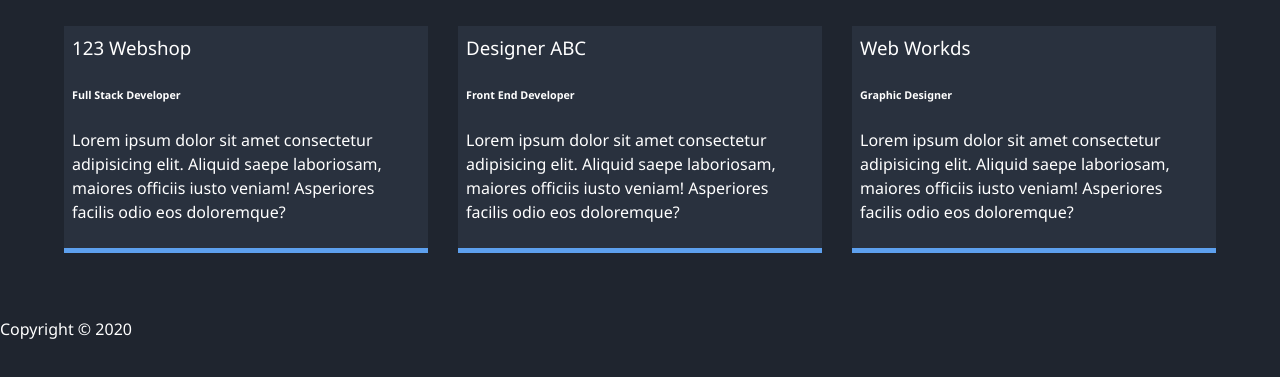
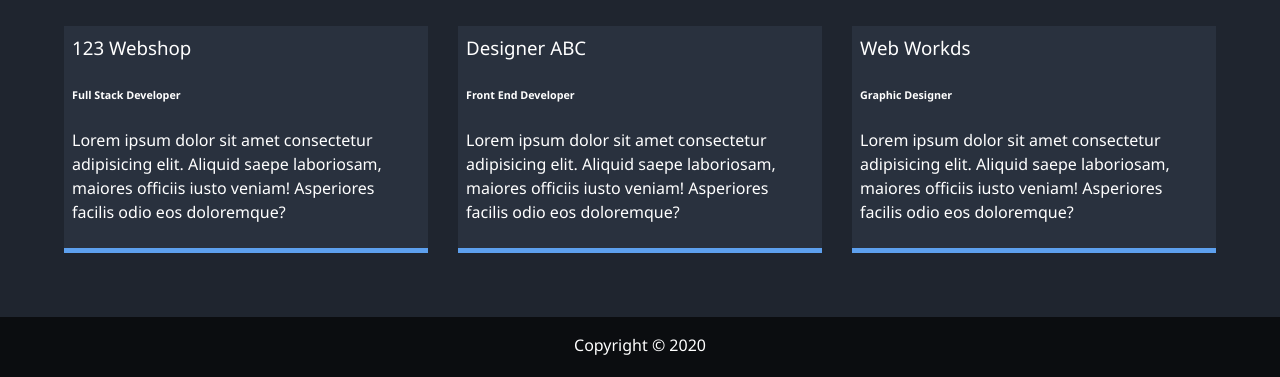
Before and after one commit to JimHotchkiss/my_portfolio, a PHP site: page /dist/about.html in a window 1280 px wide. Shown: the part 544-921 px from the top of the page. Before the commit the page ends 883 px from the top, so only its background shows below. Run offline with PHP 8.4, Linux system fonts and the light colour scheme; some libraries are stand-ins or nearby versions.

Commit message:
Adding styling and functionality to About page. This includes media queries for mobile devices.

```diff
--- a/dist/css/main.css
+++ b/dist/css/main.css
@@ -171,7 +142,7 @@ header {
 
 main {
   padding: 4rem;
-  height: 100%; }
+  min-height: calc(100vh - 60px); }
   main .icon {
     margin-top: 1rem; }
     main .icon a {
@@ -189,27 +160,62 @@ main {
   grid-gap: 30px;
   grid-template-areas: "bioimage bio bio" "job1 job2 job3";
   grid-template-columns: repeat(3, 1fr); }
-
-.bio-image {
+  .about-info .bio-image {
     grid-area: bioimage;
     margin: auto;
     border-radius: 50%;
     border: #5da0ee 3px solid; }
-
-.bio {
+  .about-info .bio {
     grid-area: bio;
     font-size: 1.5rem; }
-
-.job-1 {
+  .about-info .job-1 {
     grid-area: job1; }
-
-.job-2 {
+  .about-info .job-2 {
     grid-area: job2; }
-
-.job-3 {
+  .about-info .job-3 {
     grid-area: job3; }
-
-.job {
+  .about-info .job {
     background: #29313e;
     padding: 0.5rem;
     border-bottom: #5da0ee 5px solid; }
+
+#main-footer {
+  text-align: center;
+  padding: 1rem;
+  background: #0b0d10;
+  color: #ffffff;
+  height: 60px; }
+
+@media screen and (max-width: 768px) {
+  main {
+    align-items: center;
+    text-align: center; }
+    main .lg-heading {
+      line-height: 1;
+      margin-bottom: 1rem; }
+  ul.menu-nav,
+  div.menu-branding {
+    float: none;
+    width: 100%;
+    min-height: 0; }
+    ul.menu-nav.show,
+    div.menu-branding.show {
+      transform: translate3d(0, 0, 0); }
+  .menu-nav {
+    height: 70vh;
+    transform: translate3d(-100%, 0, 0);
+    font-size: 24px; }
+  .menu-branding {
+    height: 25vh;
+    transform: translate3d(100%, 0, 0); }
+    .menu-branding .portrait {
+      background: url("../img/headshotSm.jpg");
+      width: 150px;
+      height: 150px; }
+  .about-info {
+    grid-template-areas: "bioimage" "bio" "job1" "job2" "job3";
+    grid-template-columns: 1fr; } }
+
+@media screen and (max-width: 500px) {
+  main#home h1 {
+    margin-top: 10vh; } }
--- a/scss/_mobile.scss
+++ b/scss/_mobile.scss
@@ -1,11 +1,8 @@
 // XL - Widescreens
-@include mediaXl
-{
-
+@include mediaXl {
 }
 // Lg - Desktops
 @include mediaLg {
-
 }
 // Tablets & Small Laptops
 @include mediaMd {
@@ -19,19 +16,20 @@
     }
   }
 
-  ul.menu-nav,div.menu-branding {
+  ul.menu-nav,
+  div.menu-branding {
     float: none;
     width: 100%;
     min-height: 0;
 
     &.show {
-      transform: translate3d(0,0,0);
+      transform: translate3d(0, 0, 0);
     }
   }
 
   .menu-nav {
     height: 70vh;
-      transform: translate3d(-100%, 0,0);
+    transform: translate3d(-100%, 0, 0);
     font-size: 24px;
   }
 
@@ -40,10 +38,21 @@
     transform: translate3d(100%, 0, 0);
 
     .portrait {
-        background: url('../img/headshotSm.jpg');
+      background: url("../img/headshotSm.jpg");
       width: 150px;
       height: 150px;
     }
+  }
+
+  .about-info {
+    grid-template-areas:
+      "bioimage"
+      "bio"
+      "job1"
+      "job2"
+      "job3";
+
+    grid-template-columns: 1fr;
   }
 }
 // Smart Phones
--- a/scss/main.scss
+++ b/scss/main.scss
@@ -1,6 +1,6 @@
 @import "config";
 @import "menu";
-@import "mobile";
+
 * {
   box-sizing: border-box;
 }
@@ -47,7 +47,8 @@ header {
 
 main {
   padding: 4rem;
-  height: 100%;
+  // height: 100%;
+  min-height: calc(100vh - 60px);
   // icon class inside main div
   .icon {
     margin-top: 1rem;
@@ -74,8 +75,6 @@ main {
     "bioimage bio bio"
     "job1 job2 job3";
   grid-template-columns: repeat(3, 1fr);
-}
-
   .bio-image {
     grid-area: bioimage;
     margin: auto;
@@ -105,3 +104,14 @@ main {
     padding: 0.5rem;
     border-bottom: $secondary-color 5px solid;
   }
+}
+
+#main-footer {
+  text-align: center;
+  padding: 1rem;
+  background: darken($primary-color, 10);
+  color: set-text-color($primary-color);
+  height: 60px;
+}
+
+@import "mobile";
```
Also changed, not shown: other parts of dist/css/main.css (+0 -29 lines). Lines whose indentation alone changed are shown as unchanged.
